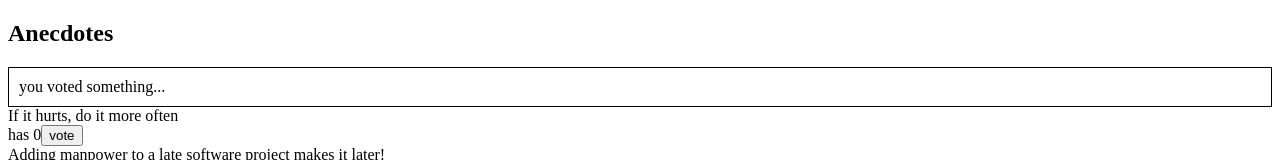
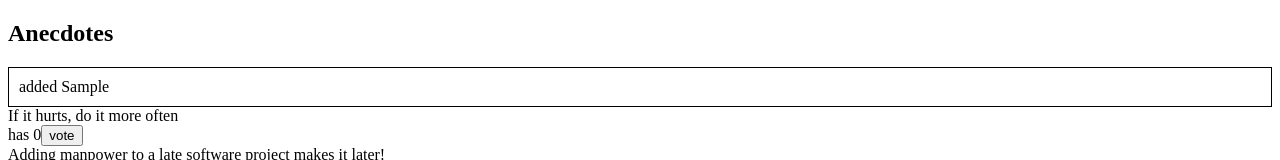
Before and after one commit to lanruo942/fullstackopen-exercises, a React (Create React App) app in the folder part6/redux-anecdotes/: page / in a window 1280 px wide. Both pictures are taken after typing "Sample" into the empty fields and a click on the button "create". Shown: the top 160 px of the page. Built offline with nearby package versions, Linux system fonts and the light colour scheme.

Commit message:
complete part6/6.11

```diff
--- a/part6/redux-anecdotes/src/components/AnecdoteForm.js
+++ b/part6/redux-anecdotes/src/components/AnecdoteForm.js
@@ -2,10 +2,11 @@
  * @Author: Summer Lee
  * @Date: 2022-07-04 02:49:01
  * @LastEditors: Summer Lee
- * @LastEditTime: 2022-07-04 03:07:07
+ * @LastEditTime: 2022-07-05 04:02:32
  */
 import { useDispatch } from 'react-redux'
 import { createAnecdote } from '../reducers/anecdoteReducer'
+import { setNotification, clearNotification } from '../reducers/notificationReducer'
 
 const AnecdoteForm = () => {
 	const dispatch = useDispatch()
@@ -15,6 +16,10 @@ const AnecdoteForm = () => {
 		const content = event.target.anecdote.value
 		event.target.anecdote.value = ''
 		dispatch(createAnecdote(content))
+		dispatch(setNotification(`added ${content}`))
+		setTimeout(() => {
+			dispatch(clearNotification())
+		}, 5000)
 	}
 
 	return (
--- a/part6/redux-anecdotes/src/components/AnecdoteList.js
+++ b/part6/redux-anecdotes/src/components/AnecdoteList.js
@@ -2,10 +2,11 @@
  * @Author: Summer Lee
  * @Date: 2022-07-04 03:06:25
  * @LastEditors: Summer Lee
- * @LastEditTime: 2022-07-05 03:10:15
+ * @LastEditTime: 2022-07-05 04:02:14
  */
 import { useSelector, useDispatch } from 'react-redux'
 import { vote } from '../reducers/anecdoteReducer'
+import { setNotification, clearNotification } from '../reducers/notificationReducer'
 
 const Anecdote = ({ anecdote, handleClick }) => {
 	return (
@@ -31,7 +32,13 @@ const AnecdoteList = () => {
 				<Anecdote
 					key={anecdote.id}
 					anecdote={anecdote}
-					handleClick={() => dispatch(vote(anecdote.id))}
+					handleClick={() => {
+						dispatch(vote(anecdote.id))
+						dispatch(setNotification(`you voted ${anecdote.content}`))
+						setTimeout(() => {
+							dispatch(clearNotification())
+						}, 5000)
+					}}
 				/>
 			)}
 		</div>
--- a/part6/redux-anecdotes/src/components/Notification.js
+++ b/part6/redux-anecdotes/src/components/Notification.js
@@ -2,20 +2,27 @@
  * @Author: Summer Lee
  * @Date: 2022-07-04 02:47:57
  * @LastEditors: Summer Lee
- * @LastEditTime: 2022-07-05 03:27:19
+ * @LastEditTime: 2022-07-05 04:03:44
  */
 import { useSelector } from 'react-redux'
 
 const Notification = () => {
   const notification = useSelector(state => state.notification)
+
   const style = {
     border: 'solid',
     padding: 10,
     borderWidth: 1
   }
+
   return (
-    <div style={style}>
-      {notification}
+    <div>
+      {notification !== null
+        ? <div style={style}>
+            {notification}
+          </div>
+        : <></>
+      }
     </div>
   )
 }
--- a/part6/redux-anecdotes/src/reducers/notificationReducer.js
+++ b/part6/redux-anecdotes/src/reducers/notificationReducer.js
@@ -2,15 +2,24 @@
  * @Author: Summer Lee
  * @Date: 2022-07-05 03:02:01
  * @LastEditors: Summer Lee
- * @LastEditTime: 2022-07-05 03:27:54
+ * @LastEditTime: 2022-07-05 04:03:12
  */
 import { createSlice } from '@reduxjs/toolkit'
 
-const initialState = 'you voted something...'
+const initialState = null
 
 const notificationReducer = createSlice({
 	name: 'notification',
 	initialState,
+	reducers: {
+		setNotification(state, action) {
+			return action.payload
+		},
+		clearNotification(state, action) {
+			return null
+		}
+	}
 })
 
+export const { setNotification, clearNotification } = notificationReducer.actions
 export default notificationReducer.reducer
```
